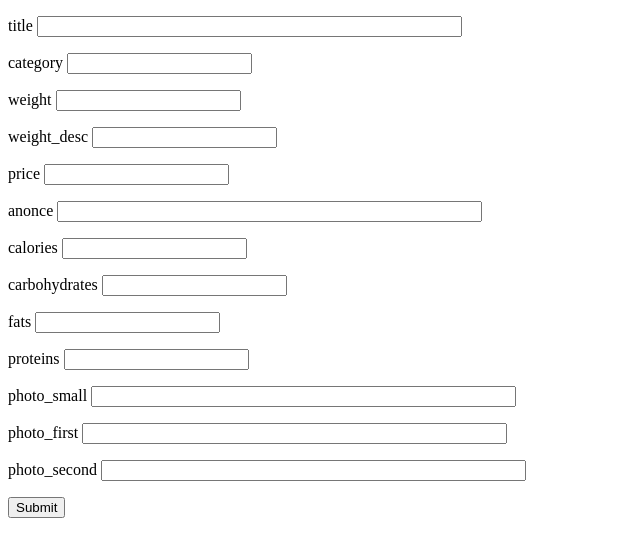
After one commit to Katrinaqr/menu_RestApi, a Flask app: page /menu/add in a window 1280 px wide. The commit adds this page. Shown: the top 557 px of the page, without its empty margins (0-640 px from the left). Run offline with Flask 2, Linux system fonts and the light colour scheme; a user stored in the database is signed in.

Commit message:
Added files (login.html, add.html) and forms to them. Added user class, user rights, the ability to log in and log out.

```diff
--- a/app.py
+++ b/app.py
@@ -1,7 +1,9 @@
-from flask import Flask, jsonify, render_template, request
+from flask import Flask, jsonify, render_template, redirect, url_for, flash, abort
+from flask_login import LoginManager, current_user, login_required, login_user, logout_user
 from sqlalchemy.orm import sessionmaker
 from sqlalchemy import create_engine, exc
-from main import Base, Category, Weight, MenuItem, Menu, NotFoundError
+from functools import wraps
+from main import Category, Weight, MenuItem, Menu, User, LoginForm, CreateMenuItemForm, NotFoundError, NotUnique
 
 
 engine = create_engine("sqlite:///menu.db", connect_args={"check_same_thread": False})
@@ -9,8 +11,26 @@ session = sessionmaker(bind=engine)
 sess = session()
 
 app = Flask(__name__)
+app.config['SECRET_KEY'] = "8BYkEfBA6O6donzWlSihBXox7C0sKR6b"
 app.config['SQLALCHEMY_TRACK_MODIFICATIONS'] = False
 app.config['JSON_SORT_KEYS'] = False
+login_manager = LoginManager()
+login_manager.init_app(app)
+login_manager.login_view = "login"
+
+
+@login_manager.user_loader
+def load_user(user_id):
+    return sess.query(User).get(user_id)
+
+
+def admin_only(f):
+    @wraps(f)
+    def decorated_function(*args, **kwargs):
+        if not current_user.is_authenticated or current_user.id != 1 and current_user.id != 2:
+            return abort(403)
+        return f(*args, **kwargs)
+    return decorated_function
 
 
 def get_menu_items(menu_items=None, category=None):
@@ -43,7 +63,10 @@ def get_menu_items(menu_items=None, category=None):
 
 @app.route("/")
 def home():
-    return render_template("index.html")
+    user = "anonymous"
+    if current_user.is_authenticated:
+        user = current_user.name
+    return render_template("index.html", user=user)
 
 
 @app.route("/menu")
@@ -77,89 +100,6 @@ def get_all_sauces():
     return jsonify(menu=get_menu_items(category=5))
 
 
-@app.route("/menu/add", methods=["POST"])
-def add_new_item():
-    title = request.form.get("title")
-    category = request.form.get("category")
-    weight = request.form.get("size")
-    try:
-        sess.add(MenuItem(title=title,
-                          anonce=request.form.get("anonce"),
-                          photo_small=request.form.get("photo_small"),
-                          photo_first=request.form.get("photo_first"),
-                          photo_second=request.form.get("photo_second")))
-
-        sess.add(Menu(title_id=sess.query(MenuItem).filter_by(title=title).first().id_item,
-                      category_id=sess.query(Category).filter_by(name=category).first().id_category,
-                      weight_id=sess.query(Weight).filter_by(weight=weight).first().id_weight,
-                      weight_desc=request.form.get("weight"),
-                      price=request.form.get("price"),
-                      calories=request.form.get("calories"),
-                      carbohydrates=request.form.get("carbohydrates"),
-                      fats=request.form.get("fats"),
-                      proteins=request.form.get("proteins")))
-        sess.commit()
-        new_item = sess.query(Menu, MenuItem).filter(MenuItem.title == title).filter(Menu.title_id == MenuItem.id_item)
-        return jsonify(menu={"Successfully added the new item in Menu:": get_menu_items(new_item)})
-    except AttributeError as er:
-        if "id_category" in er.args[0]:
-            raise NameError(f"Invalid name: {category}")
-        else:
-            raise NameError(f"Invalid name: {weight}")
-    finally:
-        sess.close()
-
-
-@app.route("/menu/update/<item_id>", methods=["PUT"])
-def update_menu_item(item_id):
-    try:
-        update_item = sess.query(Menu, MenuItem).filter(Menu.id_menu_item == item_id).filter(
-            MenuItem.id_item == Menu.title_id).one()
-
-        if update_item:
-            title = request.form.get("title")
-            category = request.form.get("category")
-            weight = request.form.get("size")
-            try:
-                update_item.MenuItem.title = title
-                update_item.Menu.category_id = sess.query(Category).filter_by(name=category).first().id_category
-                update_item.Menu.weight_id = sess.query(Weight).filter_by(weight=weight).first().id_weight
-                update_item.Menu.weight_desc = request.form.get("weight")
-                update_item.Menu.price = request.form.get("price")
-                update_item.MenuItem.anonce = request.form.get("anonce")
-                update_item.Menu.calories = request.form.get("calories")
-                update_item.Menu.carbohydrates = request.form.get("carbohydrates")
-                update_item.Menu.fats = request.form.get("fats")
-                update_item.Menu.proteins = request.form.get("proteins")
-                sess.commit()
-                update_item = sess.query(Menu, MenuItem).filter(Menu.id_menu_item == item_id).filter(
-                    MenuItem.id_item == Menu.title_id)
-                return jsonify(menu={"Successfully updated the item in Menu:": get_menu_items(update_item)})
-            except AttributeError as er:
-                if "id_category" in er.args[0]:
-                    raise NameError(f"Invalid name: {category}")
-                else:
-                    raise NameError(f"Invalid name: {weight}")
-    except exc.NoResultFound:
-        raise NotFoundError(f"Unable to find item with id: {item_id}")
-    finally:
-        sess.close()
-
-
-@app.route("/menu/delete/<item_id>", methods=["DELETE"])
-def delete_menu_item(item_id):
-    try:
-        title_id = sess.query(Menu).filter(Menu.id_menu_item == item_id).first().title_id
-        sess.query(Menu).filter(Menu.id_menu_item == item_id).delete()
-        # If it was the only product in the Menu table, it can also be removed from the table MenuItem
-        if not sess.query(Menu).filter(Menu.title_id == title_id).first():
-            sess.query(MenuItem).filter(MenuItem.id_item == title_id).delete()
-        sess.commit()
-        return jsonify(menu={"Successfully delete the item with id:": item_id})
-    except (exc.NoResultFound, AttributeError):
-        raise NotFoundError(f"Unable to find item with id: {item_id}")
-
-
 @app.route("/menu/pizzas/expensive")
 def get_expensive_pizza():
     max_price = sorted(get_menu_items(category=1), key=lambda i: i["price"])[-1]["price"]
@@ -176,5 +116,145 @@ def get_cheap_pizza():
     return jsonify(menu=get_menu_items(menu_items))
 
 
+@app.route("/menu/add", methods=["GET", "POST"])
+@admin_only
+def add_new_item():
+    form = CreateMenuItemForm()
+    if form.validate_on_submit():
+        title = form.title.data
+        category = form.category.data
+        weight = form.weight.data
+        try:
+            sess.add(MenuItem(title=title,
+                              anonce=form.anonce.data,
+                              photo_small=form.photo_small.data,
+                              photo_first=form.photo_first.data,
+                              photo_second=form.photo_second.data))
+
+            sess.add(Menu(title_id=sess.query(MenuItem).filter_by(title=title).first().id_item,
+                          category_id=sess.query(Category).filter_by(name=category).first().id_category,
+                          weight_id=sess.query(Weight).filter_by(weight=weight).first().id_weight,
+                          weight_desc=form.weight_desc.data,
+                          price=form.price.data,
+                          calories=form.calories.data,
+                          carbohydrates=form.carbohydrates.data,
+                          fats=form.fats.data,
+                          proteins=form.proteins.data,
+                          user_create=current_user.id))
+            sess.commit()
+            new_item = sess.query(Menu, MenuItem).filter(MenuItem.title == title).filter(Menu.title_id == MenuItem.id_item)
+            return jsonify(menu={"Successfully added the new item in Menu:": get_menu_items(new_item)})
+        except exc.IntegrityError:
+            raise NotUnique(f"{title} already exits. Title must be unique.")
+        except AttributeError as er:
+            if "id_category" in er.args[0]:
+                raise NameError(f"Invalid name: {category}")
+            else:
+                raise NameError(f"Invalid name: {weight}")
+        finally:
+            sess.close()
+
+    return render_template("add.html", form=form)
+
+
+@app.route("/menu/update/<item_id>", methods=["GET", "POST"])
+@admin_only
+def update_menu_item(item_id):
+    try:
+        update_item = sess.query(Menu, MenuItem).filter(Menu.id_menu_item == item_id).filter(
+            MenuItem.id_item == Menu.title_id).one()
+        form = CreateMenuItemForm(title=update_item.MenuItem.title,
+                                  category=update_item.Menu.category.name,
+                                  weight=update_item.Menu.weight.weight,
+                                  weight_desc=update_item.Menu.weight_desc,
+                                  price=update_item.Menu.price,
+                                  anonce=update_item.MenuItem.anonce,
+                                  calories=update_item.Menu.calories,
+                                  carbohydrates=update_item.Menu.carbohydrates,
+                                  fats=update_item.Menu.fats,
+                                  proteins=update_item.Menu.proteins,
+                                  photo_small=update_item.MenuItem.photo_small,
+                                  photo_first=update_item.MenuItem.photo_first,
+                                  photo_second=update_item.MenuItem.photo_second)
+        if current_user.id == 1 or update_item.Menu.user_create == current_user.id:
+            if form.validate_on_submit():
+                title = form.title.data
+                category = form.category.data
+                weight = form.weight.data
+                try:
+                    update_item.MenuItem.title = title
+                    update_item.Menu.category_id = sess.query(Category).filter_by(name=category).first().id_category
+                    update_item.Menu.weight_id = sess.query(Weight).filter_by(weight=weight).first().id_weight
+                    update_item.Menu.weight_desc = form.weight_desc.data
+                    update_item.Menu.price = form.price.data
+                    update_item.MenuItem.anonce = form.anonce.data
+                    update_item.Menu.calories = form.calories.data
+                    update_item.Menu.carbohydrates = form.carbohydrates.data
+                    update_item.Menu.fats = form.fats.data
+                    update_item.Menu.proteins = form.proteins.data
+                    update_item.MenuItem.photo_small = form.photo_small.data
+                    update_item.MenuItem.photo_first = form.photo_first.data
+                    update_item.MenuItem.photo_second = form.photo_second.data
+                    sess.commit()
+                    update_item = sess.query(Menu, MenuItem).filter(Menu.id_menu_item == item_id).filter(
+                        MenuItem.id_item == Menu.title_id)
+                    return jsonify(menu={"Successfully updated the item in Menu:": get_menu_items(update_item)})
+                except AttributeError as er:
+                    if "id_category" in er.args[0]:
+                        raise NameError(f"Invalid name: {category}")
+                    else:
+                        raise NameError(f"Invalid name: {weight}")
+        else:
+            return abort(403)
+    except exc.NoResultFound:
+        raise NotFoundError(f"Unable to find item with id: {item_id}")
+    finally:
+        sess.close()
+    return render_template("add.html", form=form)
+
+
+@app.route("/menu/delete/<item_id>", methods=["GET", "DELETE"])
+@admin_only
+def delete_menu_item(item_id):
+    try:
+        delete_item = sess.query(Menu).filter(Menu.id_menu_item == item_id).first()
+        if current_user.id == 1 or delete_item.user_create == current_user.id:
+            sess.query(Menu).filter(Menu.id_menu_item == item_id).delete()
+            # If it was the only product in the Menu table, it can also be removed from the table MenuItem
+            if not sess.query(Menu).filter(Menu.title_id == delete_item.title_id).first():
+                sess.query(MenuItem).filter(MenuItem.id_item == delete_item.title_id).delete()
+            sess.commit()
+            return jsonify(menu={"Successfully delete the item with id:": item_id})
+        else:
+            return abort(403)
+    except (exc.NoResultFound, AttributeError):
+        raise NotFoundError(f"Unable to find item with id: {item_id}")
+
+
+@app.route("/login", methods=["GET", "POST"])
+def login():
+    if current_user.is_authenticated:
+        return redirect(url_for("home"))
+    form = LoginForm()
+    if form.validate_on_submit():
+        email = form.email.data
+        password = form.password.data
+        user = sess.query(User).filter(User.email == email).first()
+        if user and user.check_password(password):
+            login_user(user, remember=form.remember.data)
+            return redirect(url_for("home"))
+        flash("Invalid email or password.", 'error')
+        return redirect(url_for("login"))
+    return render_template("login.html", form=form)
+
+
+@app.route("/logout")
+@login_required
+def logout():
+    logout_user()
+    flash("You have been logged out.")
+    return redirect(url_for("login"))
+
+
 if __name__ == "__main__":
     app.run(debug=True)
--- a/main.py
+++ b/main.py
@@ -2,7 +2,13 @@ from sqlalchemy import Column, ForeignKey, Integer, String
 from sqlalchemy.ext.declarative import declarative_base
 from sqlalchemy.orm import sessionmaker, relationship, validates
 from sqlalchemy import create_engine
+from flask_login import UserMixin
+from werkzeug.security import generate_password_hash, check_password_hash
+from flask_wtf import FlaskForm
+from wtforms import StringField, SubmitField, PasswordField, BooleanField
+from wtforms.validators import DataRequired
 import requests
+
 
 CATEGORIES_MENU = ["pizza", "snack", "dessert", "drink", "sauce"]
 WEIGHT_ITEMS = ["big", "medium", "thin", "standard"]
@@ -33,10 +39,34 @@ class NotFoundError(Exception):
     pass
 
 
+class LoginForm(FlaskForm):
+    email = StringField("Email", validators=[DataRequired()])
+    password = PasswordField("Password", validators=[DataRequired()])
+    remember = BooleanField("Remember Me")
+    submit = SubmitField()
+
+
+class CreateMenuItemForm(FlaskForm):
+    title = StringField("title", validators=[DataRequired()])
+    category = StringField("category", validators=[DataRequired()])
+    weight = StringField("weight", validators=[DataRequired()])
+    weight_desc = StringField("weight_desc", validators=[DataRequired()])
+    price = StringField("price", validators=[DataRequired()])
+    anonce = StringField("anonce")
+    calories = StringField("calories")
+    carbohydrates = StringField("carbohydrates")
+    fats = StringField("fats")
+    proteins = StringField("proteins")
+    photo_small = StringField("photo_small")
+    photo_first = StringField("photo_first")
+    photo_second = StringField("photo_second")
+    submit = SubmitField()
+
+
 class Category(Base):
     __tablename__ = "categories"
     id_category = Column(Integer, primary_key=True)
-    name = Column(String(250), unique=True, nullable=False)
+    name = Column(String(50), unique=True, nullable=False)
     menu_item = relationship("Menu", back_populates="category")
 
     @validates("name")
@@ -49,7 +79,7 @@ class Category(Base):
 class Weight(Base):
     __tablename__ = "weight_items"
     id_weight = Column(Integer, primary_key=True)
-    weight = Column(String(250), unique=True, nullable=False)
+    weight = Column(String(50), unique=True, nullable=False)
     menu_item = relationship("Menu", back_populates="weight")
 
     @validates("weight")
@@ -62,7 +92,7 @@ class Weight(Base):
 class MenuItem(Base):
     __tablename__ = "menu_items"
     id_item = Column(Integer, primary_key=True)
-    title = Column(String(250), unique=True, nullable=False)
+    title = Column(String(150), unique=True, nullable=False)
     menu_item = relationship("Menu", back_populates="title")
     anonce = Column(String(250))
     photo_small = Column(String(250))
@@ -73,8 +103,8 @@ class MenuItem(Base):
     def validate_title(self, key, title):
         if not title:
             raise ValueError("Title must be a non-empty string.")
-        if sess.query(MenuItem).filter(MenuItem.title == title).first():
-            raise NotUnique(f"{title} already exits. Title must be unique.")
+        # if sess.query(MenuItem).filter(MenuItem.title == title).first():
+        #     raise NotUnique(f"{title} already exits. Title must be unique.")
         return title
 
 
@@ -89,10 +119,12 @@ class Menu(Base):
     weight = relationship("Weight", back_populates="menu_item")
     weight_desc = Column(String(250))
     price = Column(Integer, nullable=False)
-    calories = Column(Integer)
-    carbohydrates = Column(Integer)
-    fats = Column(Integer)
-    proteins = Column(Integer)
+    calories = Column(String(100))
+    carbohydrates = Column(String(100))
+    fats = Column(String(100))
+    proteins = Column(String(100))
+    user_create = Column(Integer, ForeignKey("users.id"), default=1)
+    user = relationship("User", back_populates="menu_item")
 
     @validates("price")
     def validate_price(self, key, price):
@@ -105,7 +137,36 @@ class Menu(Base):
         return price
 
 
+class User(UserMixin, Base):
+    __tablename__ = "users"
+    id = Column(Integer, primary_key=True)
+    name = Column(String(100), nullable=False)
+    email = Column(String(100), unique=True, nullable=False)
+    password_hash = Column(String(100), nullable=False)
+    menu_item = relationship("Menu", back_populates="user")
+
+    def set_password(self, password):
+        self.password_hash = generate_password_hash(password)
+
+    def check_password(self, password):
+        return check_password_hash(self.password_hash, password)
+
+
 Base.metadata.create_all(engine)
+
+
+if not sess.query(User).first():
+    u1 = User(name="super", email="super@example.com")
+    u1.set_password("super123")
+
+    u2 = User(name="admin", email="admin@example.com")
+    u2.set_password("admin123")
+
+    u3 = User(name="user", email="user@example.com")
+    u3.set_password("user123")
+
+    sess.add_all([u1, u2, u3])
+    sess.commit()
 
 
 def parse_csr(url):
--- a/requirements.txt
+++ b/requirements.txt
@@ -2,6 +2,8 @@ certifi==2021.10.8
 charset-normalizer==2.0.12
 click==8.0.4
 Flask==2.0.3
+Flask-Login==0.5.0
+Flask-WTF==1.0.0
 greenlet==1.1.2
 idna==3.3
 itsdangerous==2.1.1
@@ -11,3 +13,4 @@ requests==2.27.1
 SQLAlchemy==1.4.32
 urllib3==1.26.8
 Werkzeug==2.0.3
+WTForms==3.0.1
--- /dev/null
+++ b/templates/add.html
@@ -0,0 +1,69 @@
+<!DOCTYPE html>
+<html lang="en">
+<head>
+    <meta charset="UTF-8">
+    <title>Adds/updates the menu item.</title>
+</head>
+<body>
+
+    <form action="" method="post">
+		{{ form.csrf_token }}
+	<p>
+	    {{ form.title.label() }}
+	    {{ form.title(size=50) }}
+	</p>
+	<p>
+	    {{ form.category.label() }}
+	    {{ form.category() }}
+	</p>
+	<p>
+	    {{ form.weight.label() }}
+	    {{ form.weight() }}
+	</p>
+	<p>
+	    {{ form.weight_desc.label() }}
+	    {{ form.weight_desc() }}
+	</p>
+	<p>
+	    {{ form.price.label() }}
+	    {{ form.price() }}
+	</p>
+	<p>
+	    {{ form.anonce.label() }}
+	    {{ form.anonce(size=50) }}
+	</p>
+	<p>
+	    {{ form.calories.label() }}
+	    {{ form.calories() }}
+	</p>
+	<p>
+	    {{ form.carbohydrates.label() }}
+	    {{ form.carbohydrates() }}
+	</p>
+	<p>
+	    {{ form.fats.label() }}
+	    {{ form.fats() }}
+	</p>
+	<p>
+	    {{ form.proteins.label() }}
+	    {{ form.proteins() }}
+	</p>
+	<p>
+	    {{ form.photo_small.label() }}
+	    {{ form.photo_small(size=50) }}
+	</p>
+	<p>
+	    {{ form.photo_first.label() }}
+	    {{ form.photo_first(size=50) }}
+	</p>
+	<p>
+	    {{ form.photo_second.label() }}
+	    {{ form.photo_second(size=50) }}
+	</p>
+	<p>
+	    {{ form.submit() }}
+	</p>
+    </form>
+
+</body>
+</html>
--- a/templates/index.html
+++ b/templates/index.html
@@ -6,6 +6,7 @@
 </head>
 <body>
     <h1>Welcome to the MENU API</h1>
+    <h3>Current User: {{ user }}</h3>
     <a href="https://documenter.getpostman.com/view/18404183/UVkvLDka"><h3>Documentation for API</h3></a>
 </body>
 </html>
```
Also changed, not shown: templates/login.html (added, +43 -0 lines), README.md.
